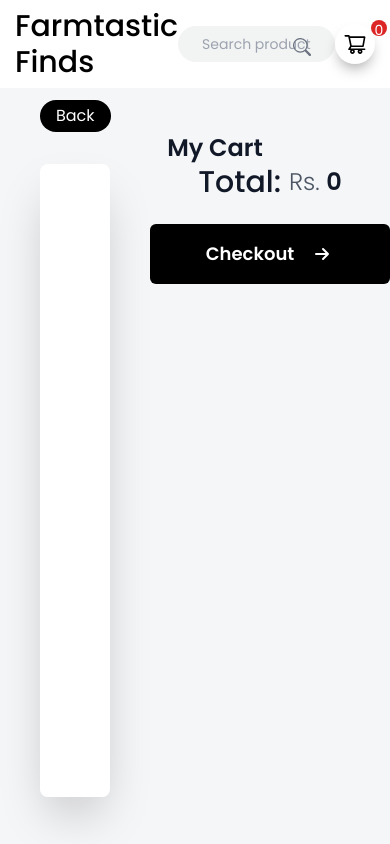
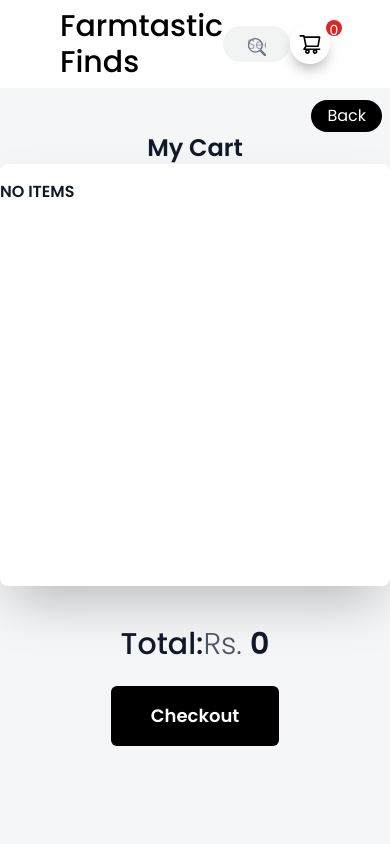
Before and after one commit to Apsan1/Farmtastic-Finds-L5CG10, a React (Vite) app in the folder frontend/vite-project/: page /cart in a window 390 px wide. Built offline with nearby package versions, Linux system fonts and the light colour scheme.

Commit message:
Refactor: Improve responsiveness for phone and styling in the Cart component

```diff
--- a/frontend/vite-project/src/cart.jsx
+++ b/frontend/vite-project/src/cart.jsx
@@ -20,8 +20,11 @@ function fetchTotal() {
 const Cart = () => {
   const total = fetchTotal();
   useEffect(() => {
-    // Apply overflow: hidden to the body element when the component mounts
-    document.body.style.overflow = "hidden";
+    // Apply overflow: hidden to the body element only on desktops
+    const mediaQuery = window.matchMedia('(min-width: 768px)'); // Adjust the minimum width as needed for desktops
+    if (mediaQuery.matches) {
+      document.body.style.overflow = "hidden";
+    }
 
     // Remove overflow: hidden from the body element when the component unmounts
     return () => {
@@ -31,8 +34,8 @@ const Cart = () => {
 
   return (
     <>
-    <div className="w-auto ml-10 pt-3 pb-10">
-  <div className="lg:mt-0">
+    <div className="xl:w-90 phone:w-full md:ml-10 pt-3 pb-10">
+  <div className="lg:mt-0 flex lg:justify-start phone:justify-end phone:mr-2">
     <button className="trending_btn" onClick={handleShopClick}>
       Back
     </button>
@@ -40,42 +43,28 @@ const Cart = () => {
   <div className="flex items-center justify-center">
     <h1 className="text-2xl font-semibold text-gray-900">My Cart</h1>
   </div>
-  <div className="mt-0 md:mt-3 flex flex-row gap-10">
-    <div className="bg-white w-90% h-[75vh] shadow-2xl rounded-lg ml-0 overflow-y-auto">
+  <div className="mt-0 md:mt-3 flex md:flex-row phone:flex-col gap-10">
+    <div className="bg-white md:h-[75vh] phone:h-[50vh] shadow-2xl rounded-lg ml-0 overflow-y-auto">
           <ul className="-my-2">
             <li className="flex flex-col py-6 text-left sm:flex-row sm:space-x-5 sm:space-y-0">
               <CartCard />
             </li>
           </ul>
     </div>
-    <div className="w-[500px] justify-center">
+    <div className="md:w-[500px] phone:w-full items-center justify-center">
       <div className="flex items-center justify-center flex-row">
         <p className="text-3xl font-medium text-gray-900">Total: </p>
-        <p className="ml-2 text-2xl font-semibold text-gray-900">
+        <p className="md:ml-2 text-3xl font-semibold text-gray-900">
           <span className="text-s font-light text-gray-600">Rs. </span>
           {total}
         </p>
       </div>
-      <div className="mt-6 text-center">
+      <div className="mt-6 text-center flex phone:items-center phone:justify-center">
         <button
           type="button"
-          className="group inline-flex w-60 items-center justify-center rounded-md trending_btn px-10 py-4 text-lg font-semibold text-white transition-all duration-200 ease-in-out focus:shadow hover:trending__btn"
+          className="group hover:scale-110 transition-transform flex xl:w-60 items-center justify-center rounded-md trending_btn px-10 py-4 text-lg font-semibold text-white transition-all duration-200 ease-in-out focus:shadow hover:trending__btn"
         >
           Checkout
-          <svg
-            xmlns="http://www.w3.org/2000/svg"
-            className="group-hover:ml-8 ml-4 h-6 w-6 transition-all"
-            fill="none"
-            viewBox="0 0 24 24"
-            stroke="currentColor"
-            strokeWidth="2"
-          >
-            <path
-              strokeLinecap="round"
-              strokeLinejoin="round"
-              d="M13 7l5 5m0 0l-5 5m5-5H6"
-            />
-          </svg>
         </button>
       </div>
     </div>
--- a/frontend/vite-project/src/components/CartCard.jsx
+++ b/frontend/vite-project/src/components/CartCard.jsx
@@ -18,7 +18,7 @@ const CartCard = () => {
   };
 
   return (
-    <div className="container px-20 py-10 flex flex-col gap-5">
+    <div className="md:px-20 md:py-10 phone:px-0 flex flex-col md:justify-center md:gap-5">
       {cartItems.length === 0 ? (
         <div className="relative flex flex-1 flex-col justify-between mb-10">
           <div className="sm:col-gap-5 sm:grid sm:grid-cols-2">
@@ -30,7 +30,7 @@ const CartCard = () => {
       ) : (
         cartItems.map((product) => (
           <div
-            className="product-item flex flex-row gap-10 transition-transform hover:scale-105"
+            className="product-item flex flex-row md:gap-10 phone:gap-2 transition-transform hover:scale-105 px-2"
             key={product.id}
           >
             <div className="shrink-0">
@@ -42,14 +42,14 @@ const CartCard = () => {
             </div>
             <div className="relative flex flex-1 flex-col justify-between mb-10">
               <div className="sm:col-gap-5 sm:grid sm:grid-cols-2">
-                <div className="pr-8 sm:pr-5">
-                  <p className="text-2xl font-semibold text-gray-900">
+                <div className="md:pr-8 sm:pr-5">
+                  <p className="md:text-2xl phone:w-40 font-semibold text-gray-900">
                     {product.name}
                   </p>
-                  <p className="mx-0 mt-1 mb-0 text-xl font-light text-gray-900">
+                  <p className="mx-0 mt-1 mb-0 md:text-xl font-light text-gray-900">
                     Rs. {product.price}
                   </p>
-                  <p className="mx-0 mt-1 mb-0 text-base font-base text-gray-900">
+                  <p className="mx-0 mt-1 mb-0 md:text-base phone:text-xs font-base text-gray-900">
                     Quantity: {product.totalQuantity}
                   </p>
                 </div>
--- a/frontend/vite-project/tailwind.config.js
+++ b/frontend/vite-project/tailwind.config.js
@@ -6,6 +6,16 @@ export default {
   ],
   theme: {
     extend: {
+      //widths
+      width: {
+        '90%': '90%',
+        '102': '102px',
+      },
+      screens: {
+        'phone': '300px',
+        'md': '768px',
+        'xl': '1280px',
+      },
       boxShadow: {
         '3xl': '0 8px 15px -5px rgba(0, 0, 1, 0.4)',
       },
```
